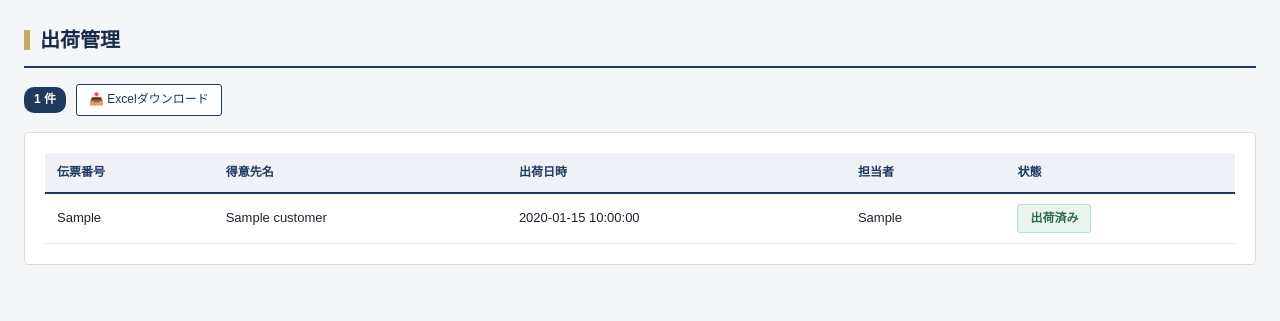
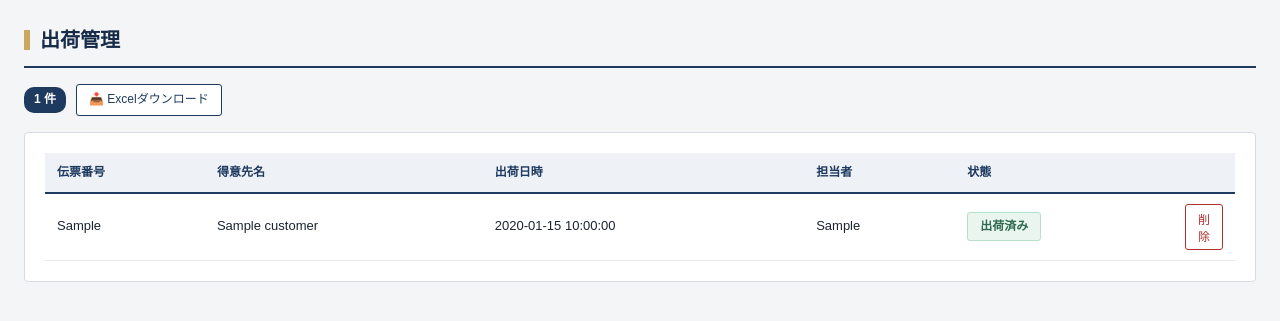
Before and after one commit to soken0113-arch/mekki-app-, a Flask app: template templates/shipments.html in a window 1280 px wide. Shown: the part 105-426 px from the top of the page. Run offline with Flask 3, Linux system fonts and the light colour scheme; the template is opened without the code that fills it: most values are stand-ins (such as "Sample title", 1, 10 or a date in 2020); some libraries are stand-ins or nearby versions; some web fonts are replaced.

Commit message:
出荷管理に削除ボタンを追加
- POST /shipments/delete/<id> ルートを追加
- 確認ダイアログで得意先名・再表示される旨を表示
- 削除すると受注一覧に当該受注が再表示される

Co-Authored-By: Claude Sonnet 4.6 <noreply@anthropic.com>

```diff
--- a/app.py
+++ b/app.py
@@ -970,6 +970,15 @@ def shipments_list():
     return render_template("shipments.html", shipments=shipments)
 
 
+@app.route("/shipments/delete/<int:shipment_id>", methods=["POST"])
+@login_required
+def delete_shipment(shipment_id):
+    with get_db() as conn:
+        conn.execute("DELETE FROM shipments WHERE id=?", (shipment_id,))
+    flash("出荷レコードを削除しました。", "success")
+    return redirect(url_for("shipments_list"))
+
+
 @app.route("/shipments/export/excel")
 @login_required
 def export_shipments_excel():
--- a/templates/shipments.html
+++ b/templates/shipments.html
@@ -43,6 +43,7 @@
         <th>出荷日時</th>
         <th>担当者</th>
         <th>状態</th>
+        <th style="width:1%;"></th>
       </tr>
     </thead>
     <tbody>
@@ -59,6 +60,12 @@
             <span class="badge-shipped">出荷済み</span>
           {% endif %}
         </td>
+        <td>
+          <form method="POST" action="{{ url_for('delete_shipment', shipment_id=s.id) }}"
+                onsubmit="return confirm('この出荷レコードを削除しますか？\n\n得意先：{{ s.customer }}\n\n削除すると受注一覧に再表示されます。')">
+            <button type="submit" class="btn btn-danger btn-sm">削除</button>
+          </form>
+        </td>
       </tr>
       {% endfor %}
     </tbody>
```
